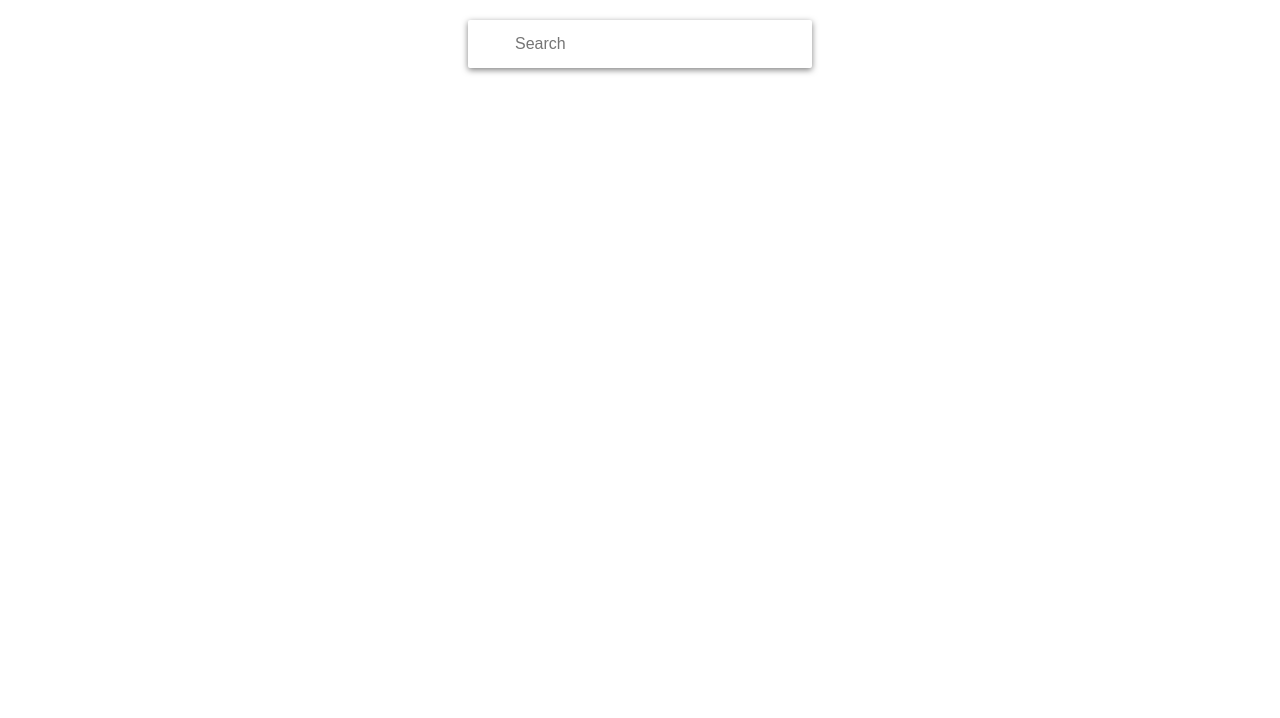
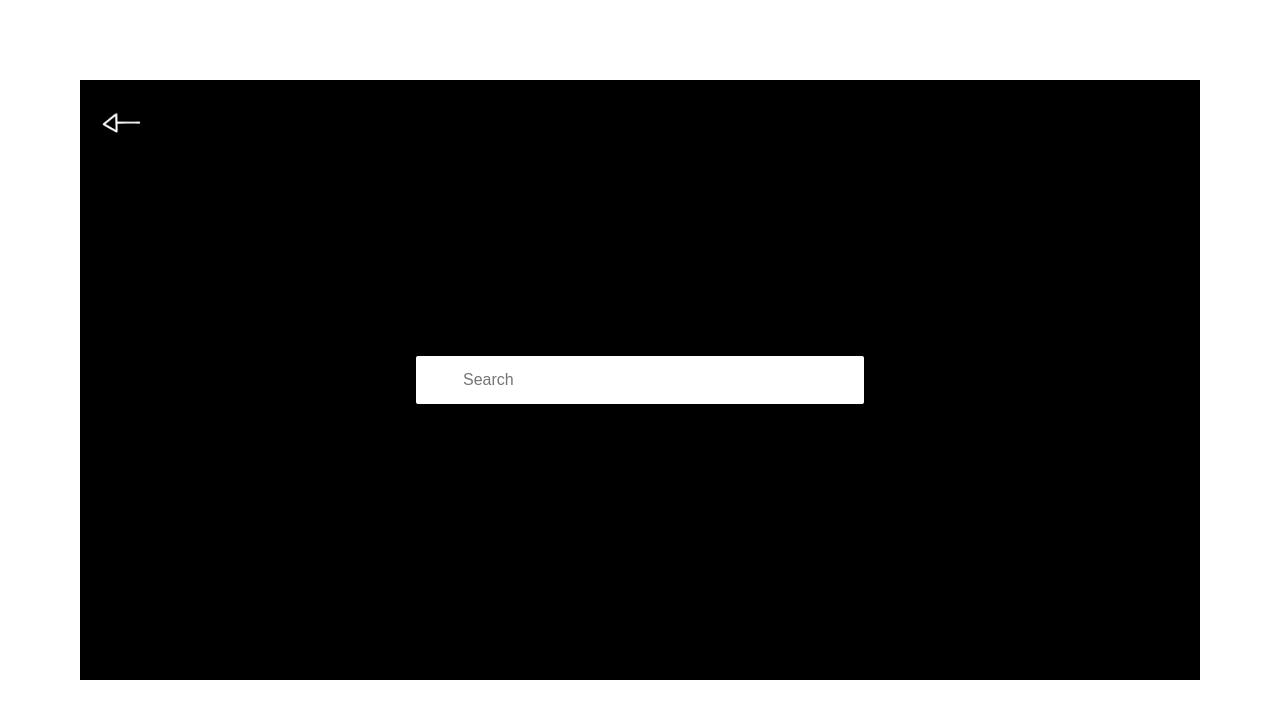
Before and after one commit to KrullGreve/-r-top-5, a plain HTML site: page Search/Search_bar.html in a window 1280 px wide. Drawn offline with Linux system fonts and the light colour scheme.

Commit message:
html and ccs
index og search html og css

```diff
--- a/Search/Search_bar.css
+++ b/Search/Search_bar.css
@@ -3,17 +3,35 @@
     padding: 0;
 }
 
+.wrapper {
+    display: grid;
+    grid-template-columns: 1fr;
+    grid-template-rows: 0% 100%;
+    background-color: black;
+    height: 75vh;
+    margin: 5em;
+    justify-content: center;
+}
+
+img {
+    width: 4vw;
+    height: 4vw;
+    min-width: 3em;
+    min-height: 3em;
+    margin: 1em;
+}
+
 .search_bar {
     position: relative;
     margin: 0 auto;
-    margin-top: 20px;
     width: 95%;
-    max-width: 344px;
-    height: 48px;
+    max-width: 28em;
+    height: 3em;
     background: #fff;
     border-radius: 2px;
     box-shadow: 0 2px 6px rgba(0, 0, 0, 0.5);
     overflow: hidden;
+    align-self: center;
 }
 
 input {
--- a/Search/Search_bar.html
+++ b/Search/Search_bar.html
@@ -7,11 +7,12 @@
     <title>Search bar</title>
 </head>
 <body>
-
+    <section class="wrapper">
+    <img src="back_arrow.png" alt="back button">
     <div class="search_bar">
         <input type="text" name="search" value="" autocomplete="off" id="search_input" onkeyup="searchFunction()" placeholder="Search">
     </div>
-
+    </section>
     <script src="Search_bar.js"></script>
 </body>
 </html>
--- /dev/null
+++ b/stylesheet.css
@@ -0,0 +1,41 @@
+/* GENERAL STYLES */
+
+* {
+    box-sizing: border-box;
+    padding: 0;
+    margin: 0;
+}
+
+.wrapper {
+    display: flex;
+    flex-direction: row;
+    flex-wrap: wrap;
+    background-color: black;
+    height: 85vh;
+    margin: 5em;
+    justify-content: center;
+}
+
+.search {
+    width: 5vw;
+    height: 5vw;
+    min-width: 3em;
+    min-height: 3em;
+    justify-self: right;
+    left: 90vw;
+    position: sticky;
+}
+
+.tittle {
+    width: 100%;
+    color: white;
+    text-align: center;
+}
+
+.reddit__one, .reddit__two, .reddit__three, .reddit__four, .reddit__five {
+    height: 14vw;
+    width: 25vw;
+    background-color: white;
+    margin: 1em;
+
+}
```
Also changed, not shown: index.html (added, +30 -0 lines), Search/back_arrow.png (added), link_to_page.png (added), search_icon.png (added).
